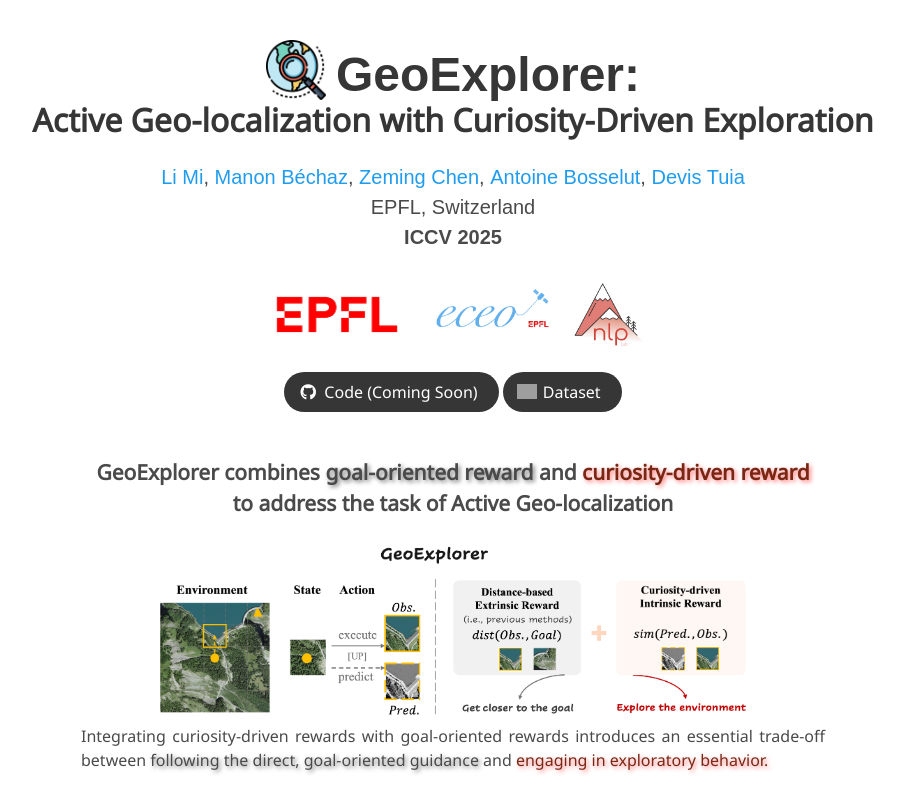
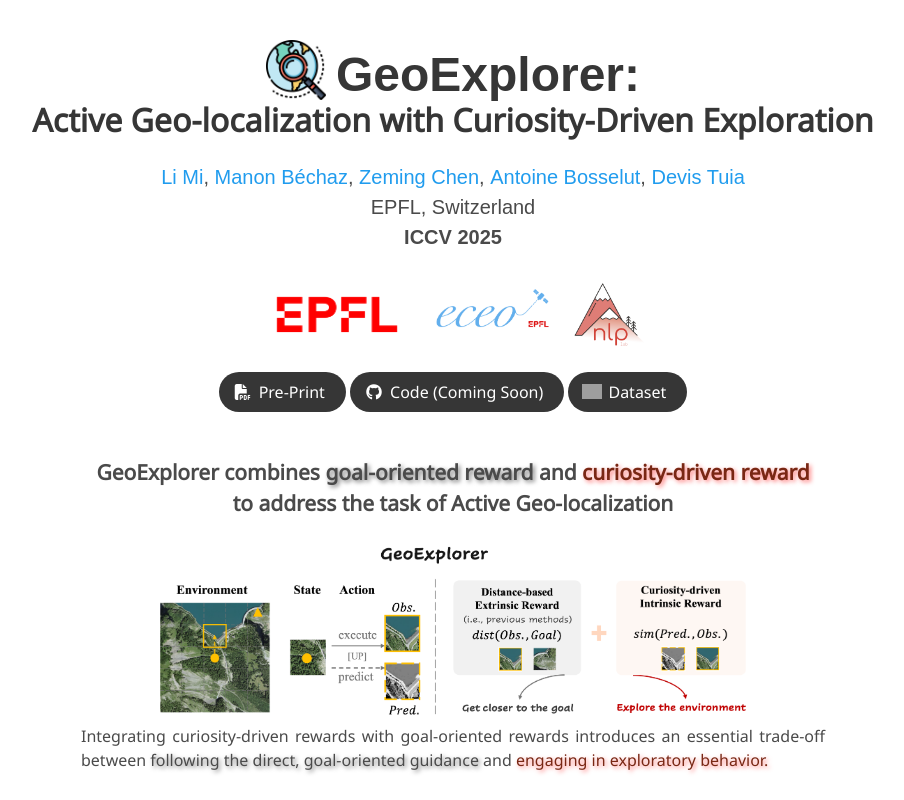
Before and after one commit to limirs/GeoExplorer, a plain HTML site: page index.html in a window 1280 px wide. Shown: the top 800 px of the page, without its empty margins (187-1091 px from the left). Drawn offline with nearby package versions, Linux system fonts and the light colour scheme; some packages are replaced by stand-ins of ours; grey boxes are pictures that could not be loaded; some icons are missing; a web font is replaced by a local one.

Commit message:
update website

```diff
--- a/index.html
+++ b/index.html
@@ -92,9 +92,9 @@
                   <!---TODO ECEO LOGO, and change logo from red/white invert, put pipeline image-->
                  <div class="column has-text-centered">
                     <div class="publication-links">
-                         <!-- Arxiv PDF link -->
-<!--                       <span class="link-block">
-                        <a href="" target="_blank"
+                   <!-- Arxiv PDF link -->
+                      <span class="link-block">
+                        <a href="https://arxiv.org/abs/2508.00152" target="_blank"
                         class="external-link button is-normal is-rounded is-dark">
                         <span class="icon">
                           <i class="fas fa-file-pdf"></i>
@@ -102,7 +102,7 @@
                         <span>Pre-Print</span>
                       </a>
                     </span>
- -->
+
                   <!-- Github link -->
                   <span class="link-block">
                     <a href="" target="_blank"
```
